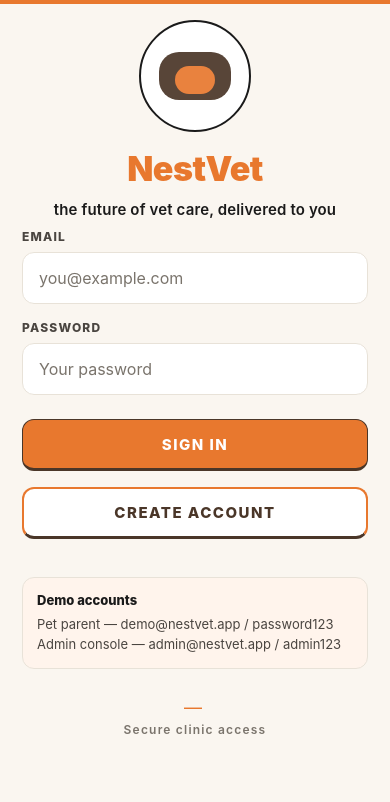
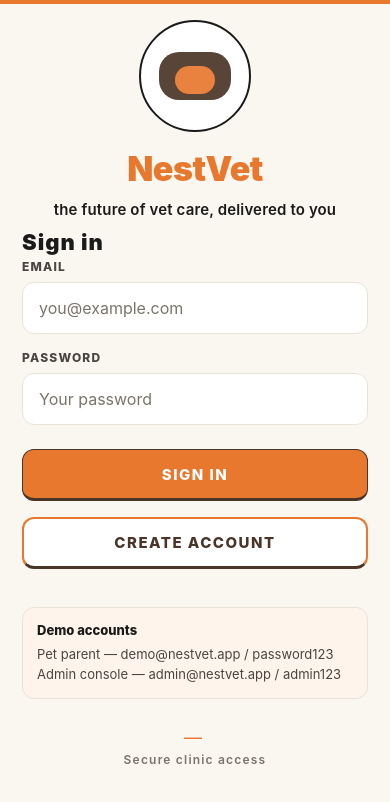
Before and after one commit to 2243856-rgb/ITE-28, a React Native app in the folder frontend/: screen /DASHBOARD in a window 390 px wide. Shown: the top 802 px of the page. Built offline with nearby package versions, Linux system fonts and the light colour scheme; no server answers.

Commit message:
RAHHHHHHHHHHHHHHHHHHHHHHHHHHHH

```diff
--- a/frontend/src/navigation/BottomTabNavigator.js
+++ b/frontend/src/navigation/BottomTabNavigator.js
@@ -79,7 +79,7 @@ export default function BottomTabNavigator() {
                 name="PROFILE"
                 component={UserProfileScreen}
                 options={{
-                    tabBarLabel: "Profile",
+                    tabBarLabel: "Account",
                     tabBarIcon: ({ color, size }) => (
                         <Ionicons name="person" size={size} color={color} />
                     ),
--- a/frontend/src/screens/HomeScreen.js
+++ b/frontend/src/screens/HomeScreen.js
@@ -149,6 +149,13 @@ export default function HomeScreen() {
                             }
                         />
                     </View>
+
+                    <Text style={styles.adminHint}>
+                        To sign out, open the{" "}
+                        <Text style={styles.adminHintBold}>Account</Text> tab in
+                        the bar below, then tap{" "}
+                        <Text style={styles.adminHintBold}>Sign out</Text>.
+                    </Text>
                 </View>
             </ScrollView>
         </SafeAreaView>
@@ -219,4 +226,17 @@ const styles = StyleSheet.create({
         letterSpacing: 1.5,
         marginBottom: 8,
     },
+
+    adminHint: {
+        marginTop: 16,
+        fontSize: 13,
+        color: colors.textMuted,
+        lineHeight: 20,
+        textAlign: "center",
+        paddingHorizontal: 8,
+    },
+    adminHintBold: {
+        fontWeight: "800",
+        color: colors.textSecondary,
+    },
 });
--- a/frontend/src/screens/LoginScreen.js
+++ b/frontend/src/screens/LoginScreen.js
@@ -67,6 +67,8 @@ export default function LoginScreen({ navigation }) {
                     {authError ? (
                         <Text style={styles.inlineErr}>{authError}</Text>
                     ) : null}
+
+                    <Text style={styles.signInTitle}>Sign in</Text>
 
                     <View style={globalStyles.section}>
                         <InputField
@@ -172,6 +174,13 @@ const styles = StyleSheet.create({
         marginBottom: 8,
         fontWeight: "700",
     },
+    signInTitle: {
+        fontSize: 22,
+        fontWeight: "900",
+        color: colors.textPrimary,
+        letterSpacing: 1,
+        marginBottom: 4,
+    },
     hintBox: {
         marginTop: 8,
         padding: 14,
--- a/frontend/src/screens/UserHomeScreen.js
+++ b/frontend/src/screens/UserHomeScreen.js
@@ -100,6 +100,13 @@ export default function UserHomeScreen() {
                     >
                         <Text style={styles.secondaryBtnText}>My appointments</Text>
                     </TouchableOpacity>
+
+                    <Text style={styles.accountHint}>
+                        To switch users or end your session, open the{" "}
+                        <Text style={styles.accountHintBold}>Account</Text> tab
+                        below and tap{" "}
+                        <Text style={styles.accountHintBold}>Sign out</Text>.
+                    </Text>
                 </View>
             </ScrollView>
         </SafeAreaView>
@@ -189,4 +196,16 @@ const styles = StyleSheet.create({
         fontWeight: "800",
         fontSize: 14,
     },
+    accountHint: {
+        marginTop: 20,
+        fontSize: 13,
+        color: colors.textMuted,
+        lineHeight: 20,
+        textAlign: "center",
+        paddingHorizontal: 8,
+    },
+    accountHintBold: {
+        fontWeight: "800",
+        color: colors.textSecondary,
+    },
 });
```
